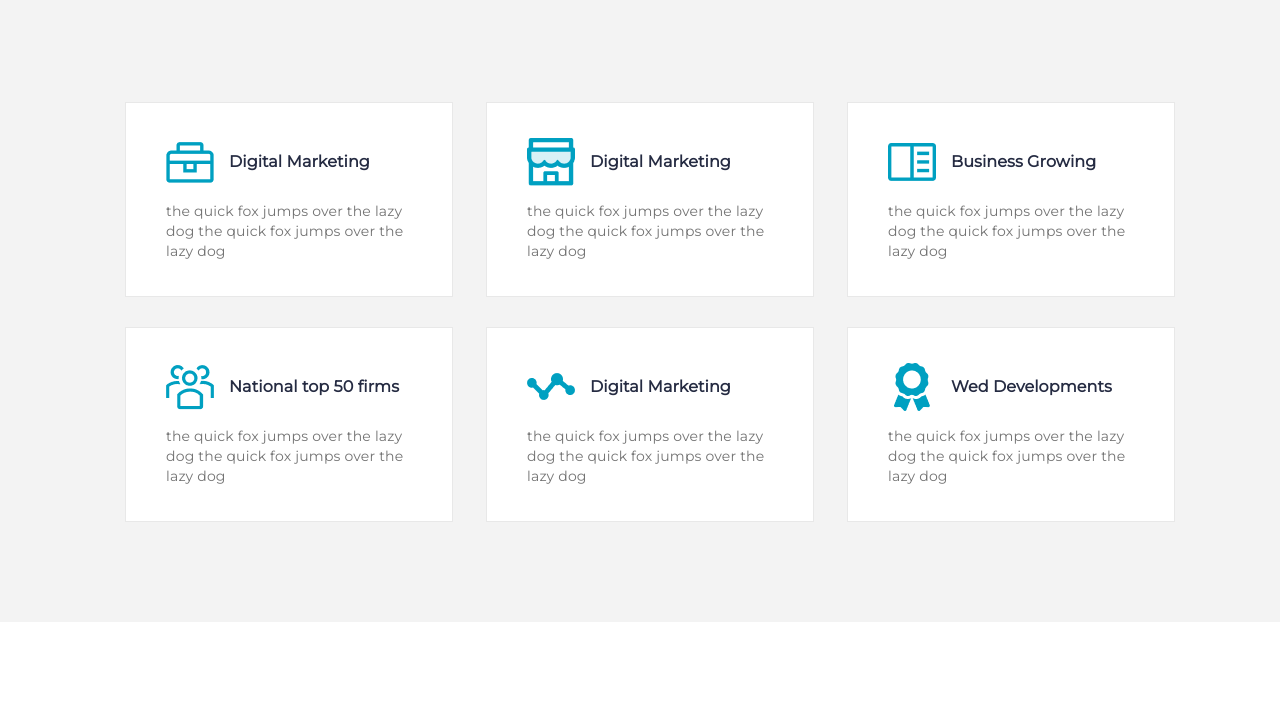
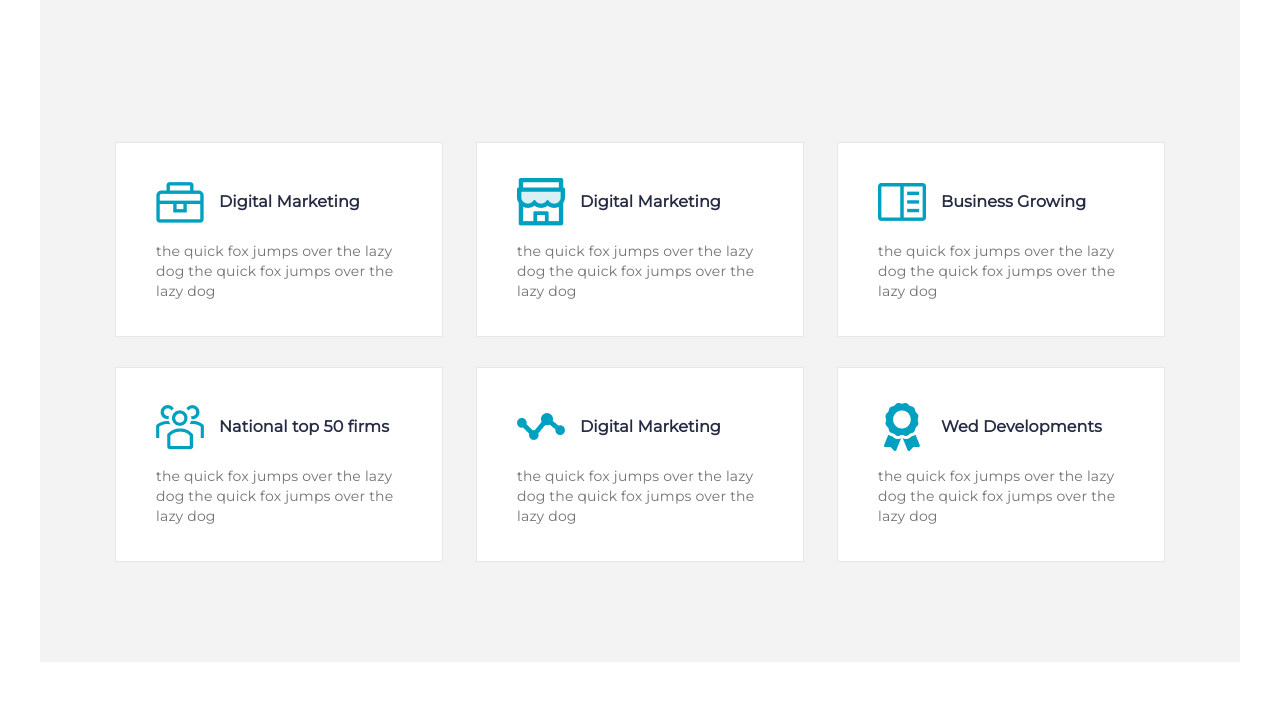
Before and after one commit to Rebel-Jasper/Rebel-Jasper.github.io, a plain HTML site: page index.html in a window 1280 px wide. Shown: the part 122-824 px from the top of the page. Before the commit the page ends 800 px from the top, so only its background shows below. Drawn offline with Linux system fonts and the light colour scheme.

Commit message:
Update style.css

```diff
--- a/style.css
+++ b/style.css
@@ -3,6 +3,7 @@
 body, html{
     pad: 0;
     margin: 0;
+    padding: 20px
 }
 
 body{
@@ -15,8 +16,7 @@ body{
 }
 
 .contaner{
-    background: #f3f3f3;
-    padding-left: 20px;
+    background: #f3f3f3
 }
 
 .top{
```
